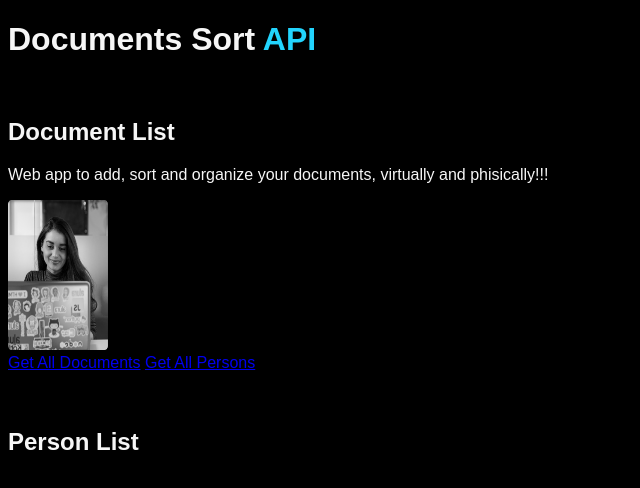
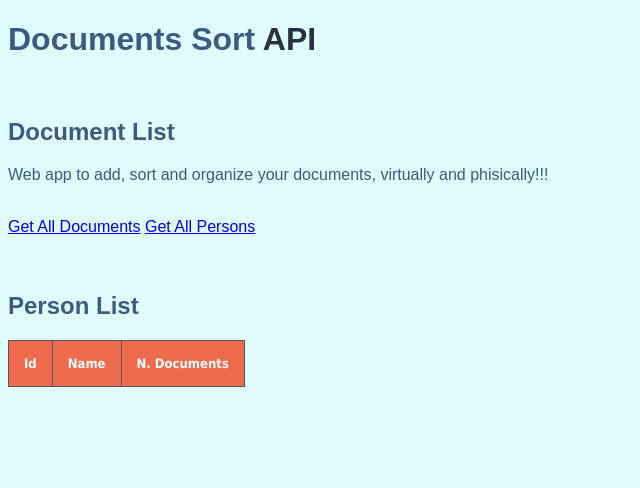
Before and after one commit to franciscoassumpcao/DsortPageAPI, a plain HTML site: page pages/index.html in a window 1280 px wide. Shown: the whole page, without its empty margins (0-640 px from the left). Drawn offline with Linux system fonts and the light colour scheme; no server answers.

Commit message:
New CSS changes

```diff
--- /dev/null
+++ b/css/style.css
@@ -0,0 +1,47 @@
+:root{
+    --fonte-principal: 'Krona+One';
+    --color-backgroud: #e0fbfc;
+    --color-primary-dark-blue: #3d5a80;
+    --color-black: #293241;
+    --color-orange: #ee6c4d;
+    --color-gray: #98c1d9;
+}
+
+body {
+background-color: var(--color-backgroud);
+color:var(--color-primary-dark-blue);
+font-family: var(--fonte-principal), sans-serif;
+font-size: 16px;
+font-weight: 400;
+
+}
+
+strong {
+    color:var(--color-black)
+}
+
+
+table {
+	border-collapse: collapse;
+    font-family: Tahoma, Geneva, sans-serif;
+}
+table td {
+	padding: 15px;
+}
+table thead td {
+	background-color: var(--color-orange);
+	color: #ffffff;
+	font-weight: bold;
+	font-size: 13px;
+	border: 1px solid #54585d;
+}
+table tbody td {
+	color: #636363;
+	border: 1px solid #dddfe1;
+}
+table tbody tr {
+	background-color:#dddfe1;
+}
+table tbody tr:nth-child(odd) {
+	background-color: #ffffff;
+}
--- a/js/main.js
+++ b/js/main.js
@@ -3,18 +3,20 @@ const endpointDaAPI = 'https://dsortapi-apim.azure-api.net/api/Person/getAllPers
 
 getBuscarTodosDocumentosDaAPI();
 const listaPessoasDiv = document.getElementById('listaPessoas');
+const TablePessoas = document.getElementById('tableListaPessoas');
 
 async function getBuscarTodosDocumentosDaAPI(){
     const conexaoAllPerson = await fetch(endpointDaAPI)
     persons = await conexaoAllPerson.json();
-    console.log(persons);
 
     persons.forEach(pessoa => {
-        listaPessoasDiv.innerHTML += `<h2>ID: ${pessoa.id}, Name: ${pessoa.name}</h2>`;
+        //listaPessoasDiv.innerHTML += `<h2>ID: ${pessoa.id}, Name: ${pessoa.name}</h2>`;
+        TablePessoas.innerHTML += `
+        <tr>
+        <td>${pessoa.id}</td>
+        <td>${pessoa.name}</td>
+        <td>0</td>
+        </tr>
+        `
     });
-
-
-
-
-
 }
--- a/index.html
+++ b/pages/index.html
@@ -4,14 +4,13 @@
         <meta charset="UTF-8">
         <meta name="viewport">
         <title>Doc Sort API</title>
-        <link rel="stylesheet" href="style.css">
+        <link rel="stylesheet" href="../css/style.css">
         <link rel="preconnect" href="https://fonts.googleapis.com">
         <link rel="preconnect" href="https://fonts.gstatic.com" crossorigin>
         <link href="https://fonts.googleapis.com/css2?family=Krona+One&display=swap" rel="stylesheet">
     </head>
     <body>
         <header>
-
         </header>
         <main>
             <h1>Documents Sort <strong>API</strong></h1>
@@ -19,18 +18,29 @@
             <div name="documentList">
                 <h2>Document List</h2>
                 <p>Web app to add, sort and organize your documents, virtually and phisically!!!</p>
-                <img src="image.png" alt="Photo programming" width="100px" height="150px">
                 <br>
                 <a href="https://dsortapi.azurewebsites.net/api/Document/getAllDocuments">Get All Documents</a>
                 <a href="https://dsortapi.azurewebsites.net/api/Person/getAllPerson">Get All Persons</a>
 
             </div>
             <br>
-
             <br>
             <div name="personList">
                 <h2>Person List</h2>
                 <div id="listaPessoas">
+
+                    <table>
+                        <thead>
+                            <tr>
+                                <td>Id</td>
+                                <td>Name</td>
+                                <td>N. Documents</td>
+                            </tr>
+                        </thead>
+                        <tbody id="tableListaPessoas">
+
+                        </tbody>
+                    </table>
 
 
                 </div>
@@ -40,6 +50,6 @@
 
 
         <footer></footer>
-        <script src="js/main.js"></script>
+        <script src="../js/main.js"></script>
     </body>
 </html>
--- a/style.css
+++ /dev/null
@@ -1,16 +0,0 @@
-:root{
-    --fonte-principal: 'Krona+One';
-}
-
-body {
-background-color: black;
-color:#F6F6F6;
-font-family: var(--fonte-principal), sans-serif;
-font-size: 16px;
-font-weight: 400;
-
-}
-
-strong {
-    color: #22D4FD
-}
```
Also changed, not shown: images/image.png (renamed from image.png).
